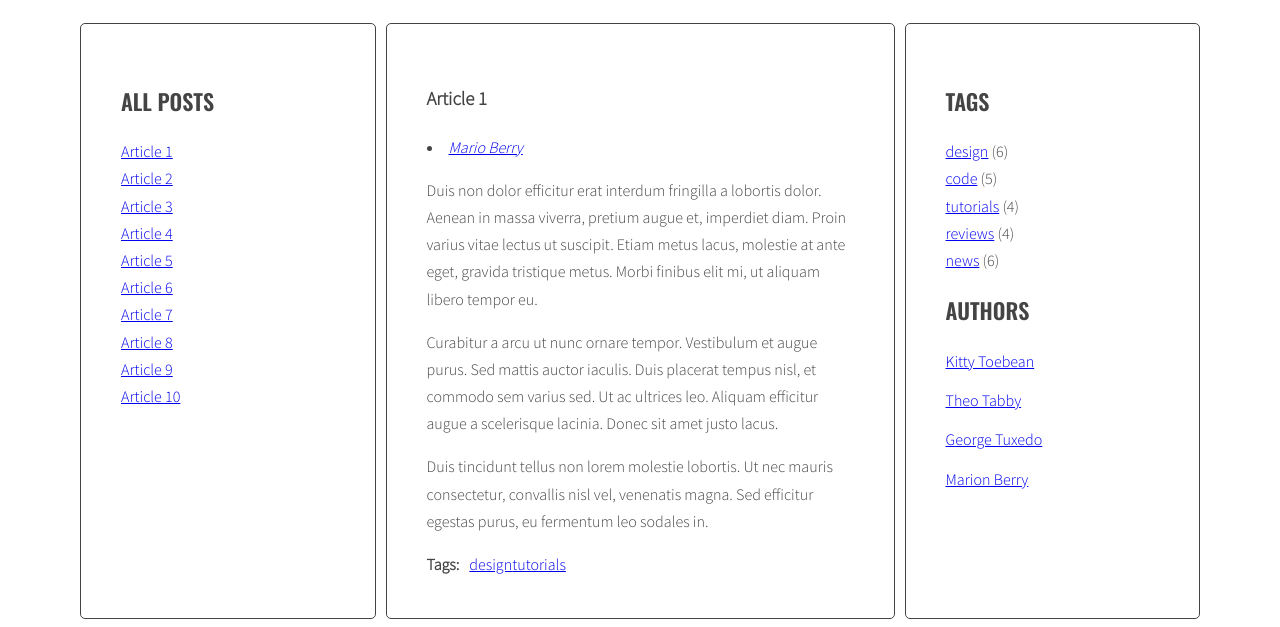
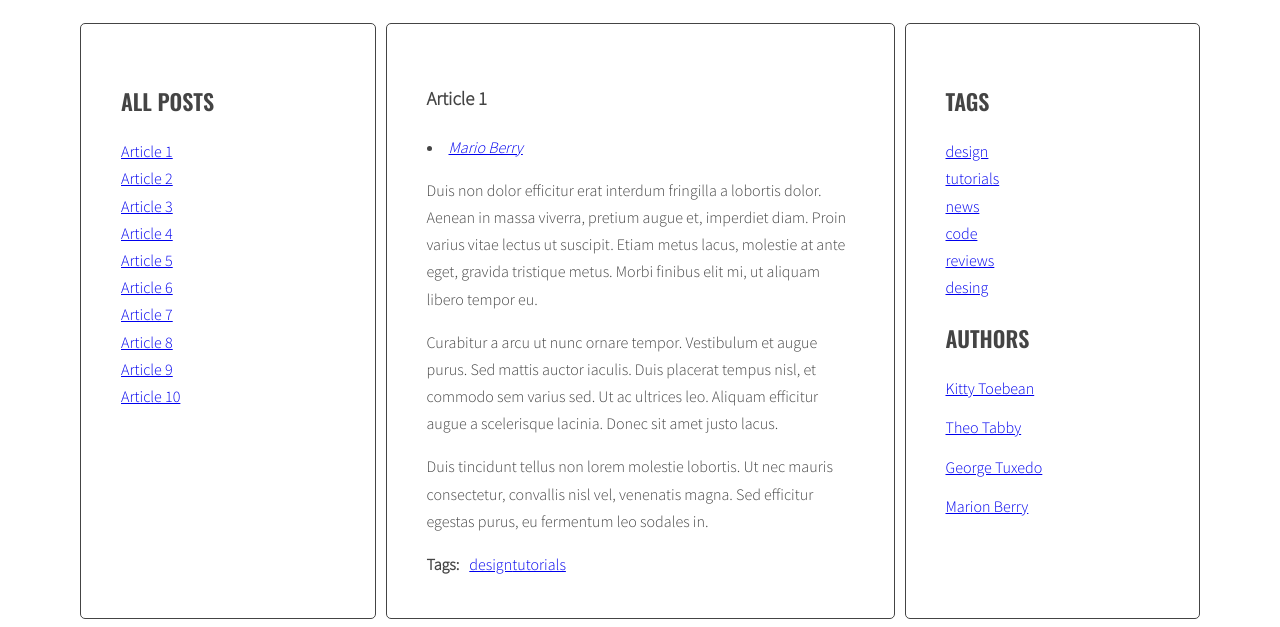
Before and after one commit to AsiaZmudziak/javascript-blog, a website: page index.html in a window 1280 px wide. Shown: the part 220-847 px from the top of the page. Drawn offline with nearby package versions, Linux system fonts and the light colour scheme.

Commit message:
Add basic js code for tag cloud

```diff
--- a/index.html
+++ b/index.html
@@ -249,11 +249,7 @@
                 <aside class="sidebar">
                     <h2 class="section-title">Tags</h2>
                     <ul class="list tags">
-                        <li><a href="#">design</a> <span>(6)</span></li>
-                        <li><a href="#">code</a> <span>(5)</span></li>
-                        <li><a href="#">tutorials</a> <span>(4)</span></li>
-                        <li><a href="#">reviews</a> <span>(4)</span></li>
-                        <li><a href="#">news</a> <span>(6)</span></li>
+
                     </ul>
                     <h2 class="section-title">Authors</h2>
                     <ul class="list authors">
--- a/js/script.js
+++ b/js/script.js
@@ -42,7 +42,8 @@ const optArticleSelector = '.post',
     optTitleSelector = '.post-title',
     optTitleListSelector = '.titles',
     optArticleTagsSelector = '.post-tags .list',
-    optArticleAuthorSelector = '.post-author';
+    optArticleAuthorSelector = '.post-author',
+    optTagsListSelector = '.tags.list';
 
 function generateTitleLinks() {
     /* remove contents of titleList */
@@ -87,46 +88,60 @@ function generateTitleLinks() {
 generateTitleLinks();
 
 function generateTags() {
-    /* find all articles */
+  /* [NEW] create a new variable allTags with an empty array */
+  let allTags = [];
+
+    /* [DONE] find all articles */
     const articles = document.querySelectorAll(optArticleSelector);
   console.log(articles);
-    /* START LOOP: for every article: */
+
+    /* [DONE] START LOOP: for every article: */
     for (let article of articles) {
 
-    /* find tags wrapper */
+    /* [DONE] find tags wrapper */
     const tagsList = article.querySelector(optArticleTagsSelector);
     console.log(tagsList);
 
-    /* make html variable with empty string */
+    /* [DONE] make html variable with empty string */
     let html = '';
 
-    /* get tags from data-tags attribute */
+    /* [DONE] get tags from data-tags attribute */
     const articleTags = article.getAttribute('data-tags');
     console.log(articleTags);
 
-    /* split tags into array */
+    /* [DONE] split tags into array */
     const articleTagsArray = articleTags.split(' ');
     console.log(articleTagsArray);
 
-    /* START LOOP: for each tag */
+    /* [DONE] START LOOP: for each tag */
     for (let tag of articleTagsArray) {
     console.log(tag);
 
-    /* generate HTML of the link */
+    /* [DONE] generate HTML of the link */
     const linkHTML = '<li><a href="#tag-' + tag + '"><span>' + tag + '</span></a></li>';
     console.log(linkHTML);
 
-    /* add generated code to html variable */
+    /* [DONE]add generated code to html variable */
     html = html + linkHTML;
     console.log(html);
+  /* [NEW] check if this link is NOT already in allTags */
+  if (allTags.indexOf(linkHTML) == -1) {
+    /* [NEW] add generated code to allTags array */
+    allTags.push(linkHTML);
+  }
 
+  /* END LOOP: for each tag */
 
-    /* END LOOP: for each tag */
-
-    /* insert HTML of all the links into the tags wrapper */
+    /*[DONE] insert HTML of all the links into the tags wrapper */
     tagsList.innerHTML = html;
 
     /* END LOOP: for every article: */
+
+    /* [NEW] find list of tags in right column */
+  const tagList = document.querySelector('.tags');
+
+  /* [NEW] add html from allTags to tagList */
+  tagList.innerHTML = allTags.join(' ');
     }
 }
 }
```
